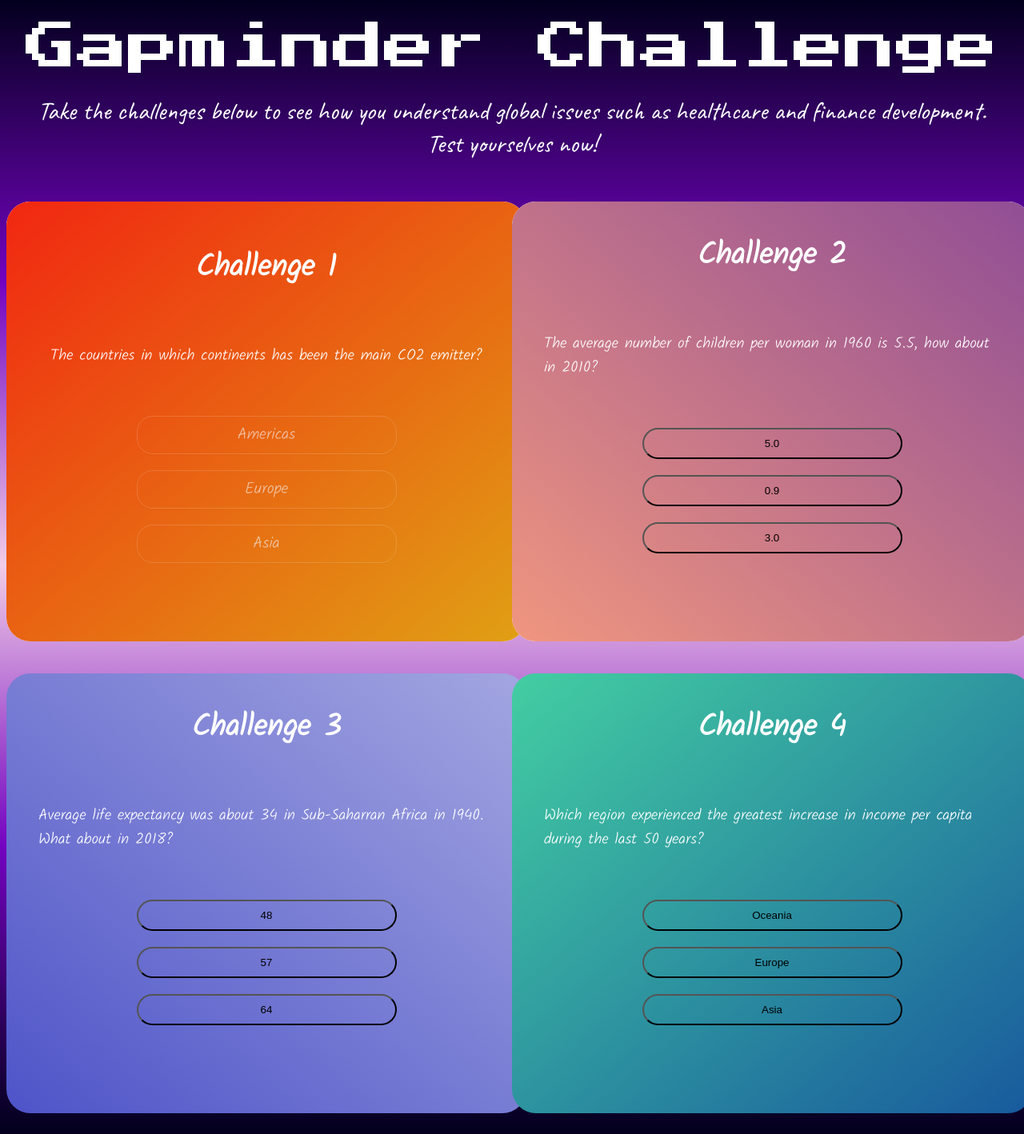
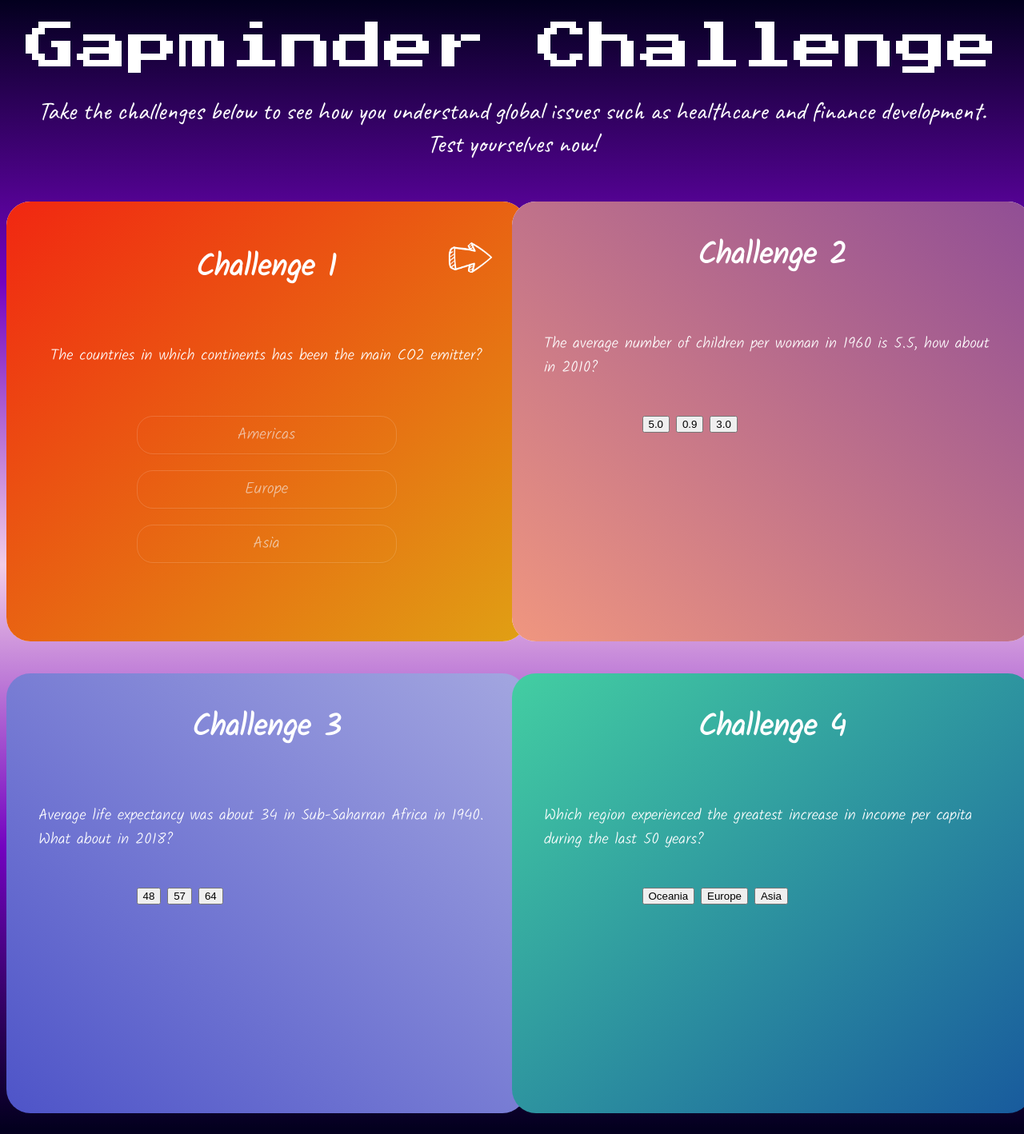
Before and after one commit to UBC-MDS/gapminder_challenge, a Flask app: page / in a window 1280 px wide. Shown: the whole page at 80% size. Run offline with Flask 3, Linux system fonts and the light colour scheme; data that the repository does not hold is empty; parts of the project's set-up code (start-up, migrations or seed data) failed here and were passed over; some libraries are stand-ins or nearby versions.

Commit message:
add arrow

```diff
--- a/src/gapminder_challenge/static/css/main.css
+++ b/src/gapminder_challenge/static/css/main.css
@@ -87,30 +87,7 @@ font-family: 'Kalam', cursive;
       height: 50%;
     }
 
-    .btn-group button {
-      /* background-color: #04AA6D; */
-      /* Green background */
-      /* border: 1px solid black; */
-      /* Green border */
-      /* color: black; */
-      /* White text */
-      padding: 10px 24px;
-      margin: 20px;
-      /* Some padding */
-      cursor: pointer;
-      /* Pointer/hand icon */
-      width: 100%;
-      /* Set a width if needed */
-      display: block;
-      /* Make the buttons appear below each other */
-      border-radius: 20px;
-      margin-left: auto;
-      margin-right: auto;
-      /* background-color: rgb(105, 105, 143); */
-      background-color: transparent;
-      /* color: white; */
 
-    }
 
 
     .display-2 {
@@ -224,6 +201,21 @@ background: linear-gradient(to left top, #185a9d, #43cea2); /* W3C, IE 10+/ Edge
   touch-action: manipulation;
   vertical-align: baseline;
   width: auto;
+
+  padding: 10px 24px;
+      margin: 20px;
+      /* Some padding */
+      cursor: pointer;
+      /* Pointer/hand icon */
+      width: 100%;
+      /* Set a width if needed */
+      display: block;
+      /* Make the buttons appear below each other */
+      border-radius: 20px;
+      margin-left: auto;
+      margin-right: auto;
+      /* background-color: rgb(105, 105, 143); */
+      background-color: transparent;
 }
 
 .button-6:hover,
@@ -271,17 +263,25 @@ background: linear-gradient(to left top, #185a9d, #43cea2); /* W3C, IE 10+/ Edge
 }
 
 /* FLIP BUTTON */
+.btn--jump {
+  position: absolute;
+    top: 30px;  /* position the div */
+    right: 30px;
+    float: right;
+   width: 80px;
+   height: 80px;
+}
 .btn--jump.is-active {
-  animation: 1s jump ease 2s 6 alternate;
+  animation: 0.6s jump ease 1s 10 alternate;
 }
 
 @keyframes jump {
   0% {
     transform: scale(1);
-    box-shadow: 0 1px 2px rgba(0,0,0,.15);
+    /* box-shadow: 0 1px 2px rgba(0,0,0,.15); */
   }
   100% {
     transform: scale(1.2);
-    box-shadow: 0 4px 20px rgba(0,0,0,.1);
+    /* box-shadow: 0 4px 20px rgba(0,0,0,.1); */
   }
 }
--- a/src/gapminder_challenge/templates/index.html
+++ b/src/gapminder_challenge/templates/index.html
@@ -125,14 +125,15 @@
     <div class="container">
       <div class="card">
         <div class="front card-1">
+          <!-- <button class="btn--jump" onclick="flip(event)" id="btn4" type="button"></button> -->
+        <!-- <input type="image" id="image" alt="Login" src="/static/img/right-arrow.png"> -->
+        <img id="btn4" class="btn--jump" src="/static/img/right-arrow.png" onclick="flip(event)" >
           <h1>Challenge 1</h1>
           <p>The countries in which continents has been the main CO2 emitter?</p>
           <div class="btn-group"" >
             <button class="button-6" onclick="quiz1Func('btn1')" id="btn1">Americas</button>
             <button class="button-6"  onclick="quiz1Func('btn2')" onmousedown="party.confetti(this)" id="btn2">Europe</button>
             <button class="button-6"  onclick="quiz1Func('btn3')" id="btn3">Asia</button>
-            <br>
-            <button class="btn--jump" onclick="flip(event)" id="btn4" style="display:none; width:50%">Flip to Explore!</button>
           </div>
         </div>
         <div class="back">
```
Also changed, not shown: src/gapminder_challenge/static/img/right-arrow.png (added).
